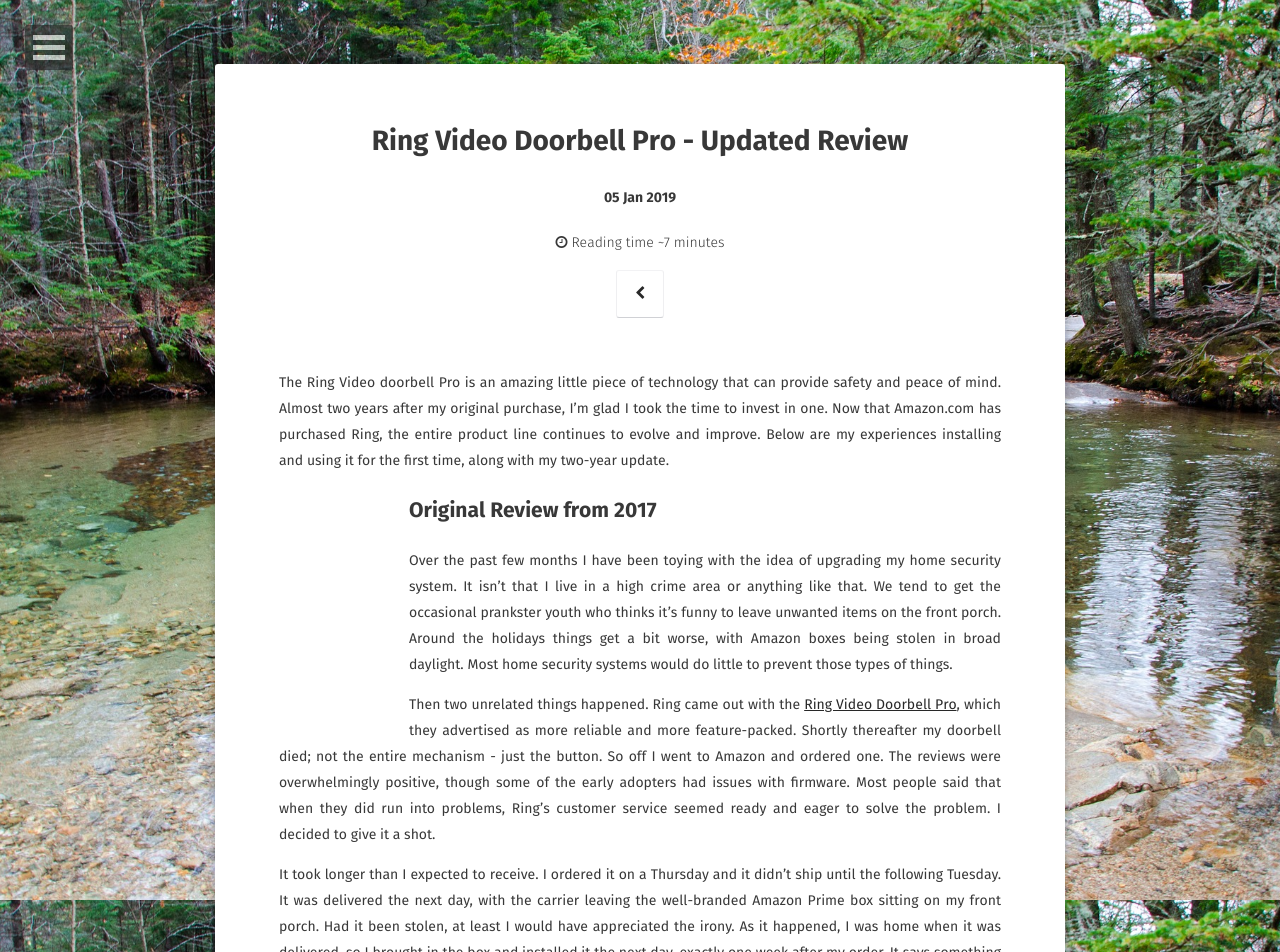
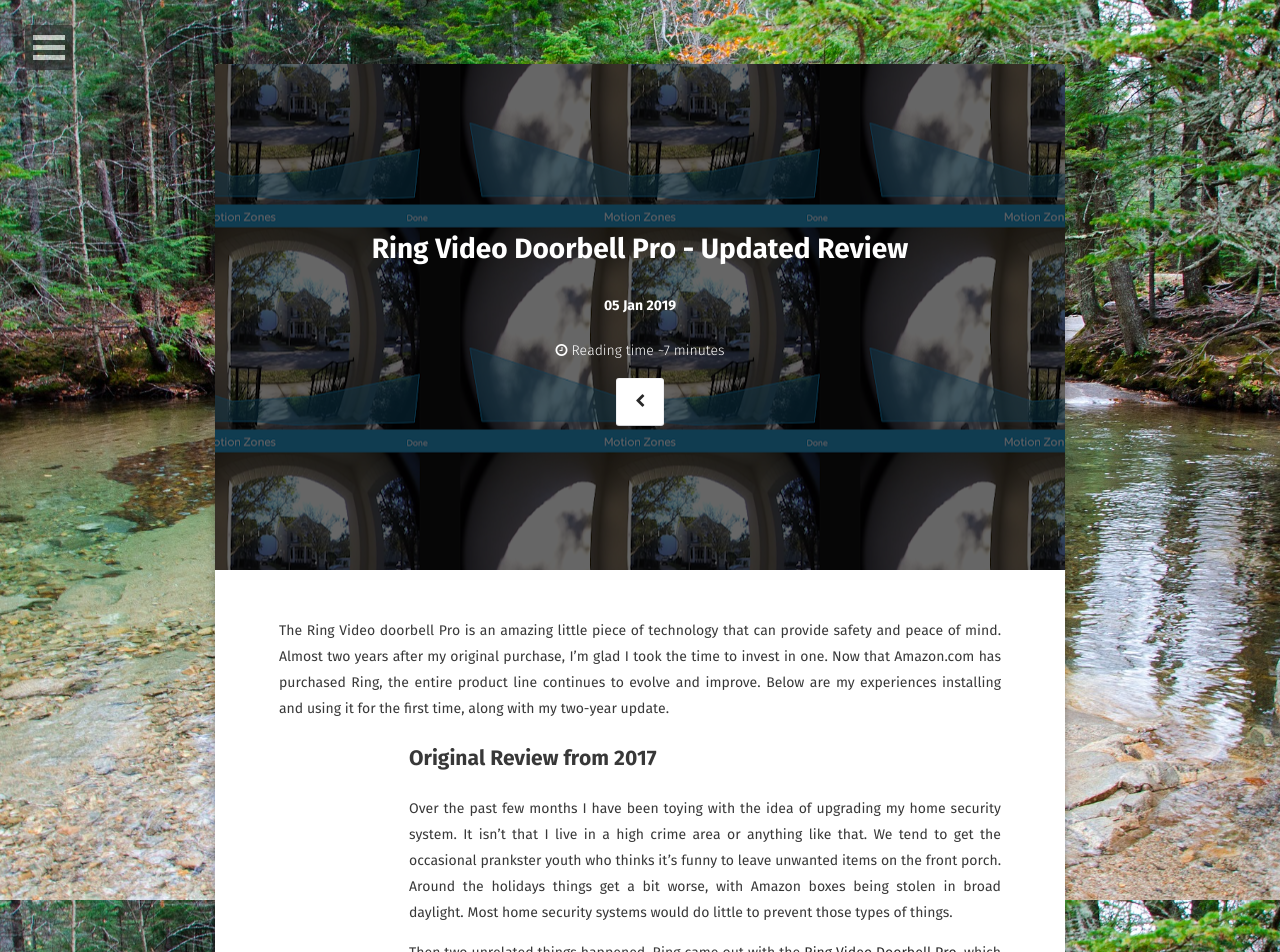
Before and after one commit to walkingriver/walkingriver.github.io, a Jekyll site: the page built from _posts/2019-01-05-ring-video-doorbell-pro-review.md, in a window 1280 px wide. Shown: the top 952 px of the page. Built offline with Jekyll 4.4.1, drawn with Linux system fonts in a browser that asks for light colours; some web fonts are replaced; comment, search, counter and statistics services are not loaded; grey boxes are pictures that could not be loaded.

Commit message:
Update some feature graphics

```diff
--- a/_posts/2019-01-05-ring-video-doorbell-pro-review.md
+++ b/_posts/2019-01-05-ring-video-doorbell-pro-review.md
@@ -5,7 +5,7 @@ date: '2019-01-05T15:43:00.001-05:00'
 author: Michael Callaghan
 tags: security, product review
 modified_time: '2019-01-09T07:32:56.367-04:00'
-thumbnail: https://4.bp.blogspot.com/-0tAnwBhwBa4/WG60eYAPlcI/AAAAAAAADNg/pICdHd1IvqMEJNOcWva-1-FiT0LXBDs0QCPcB/s72-c/IMG_0862.JPG
+feature: assets/img/motion-zones.PNG
 comments: true
 ---
 
```
Also changed, not shown: _posts/2019-01-11-stop-testing-my-code.md (line endings or trailing spaces), assets/img/motion-zones.PNG (added).
